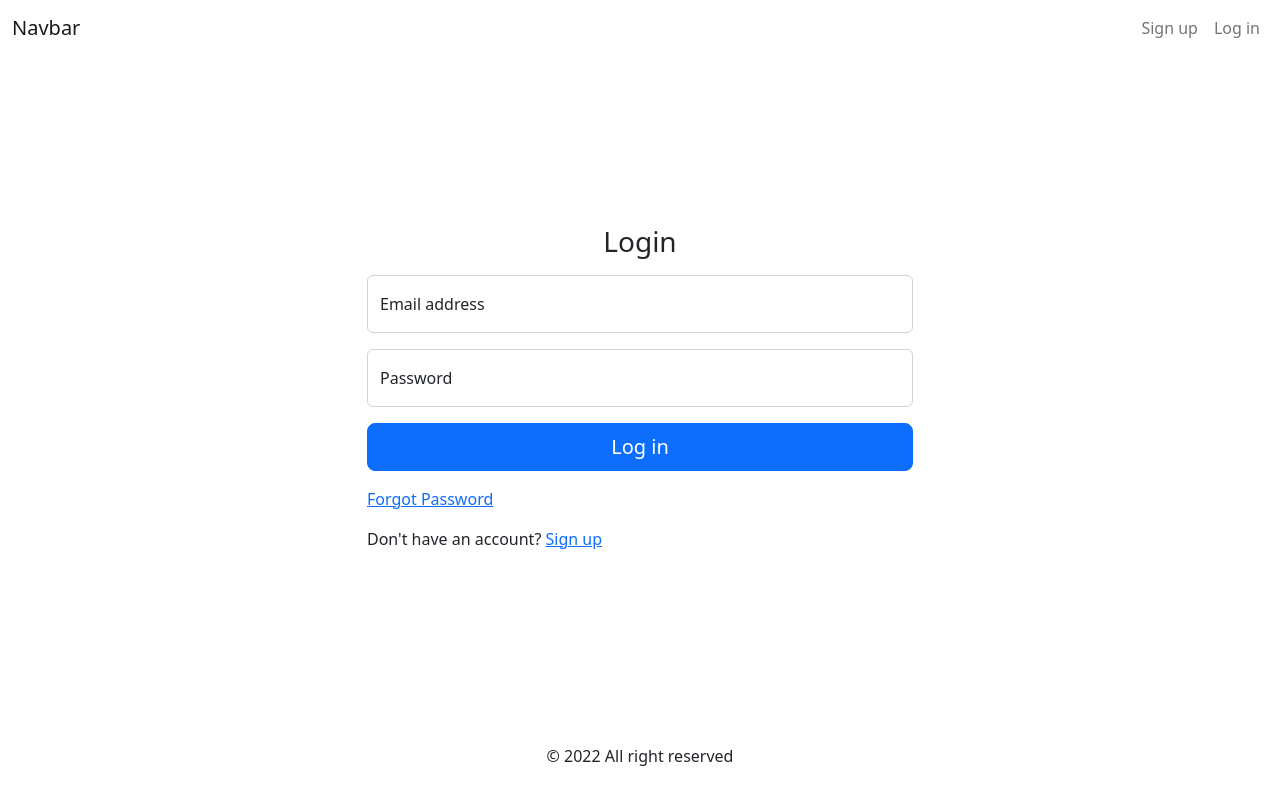
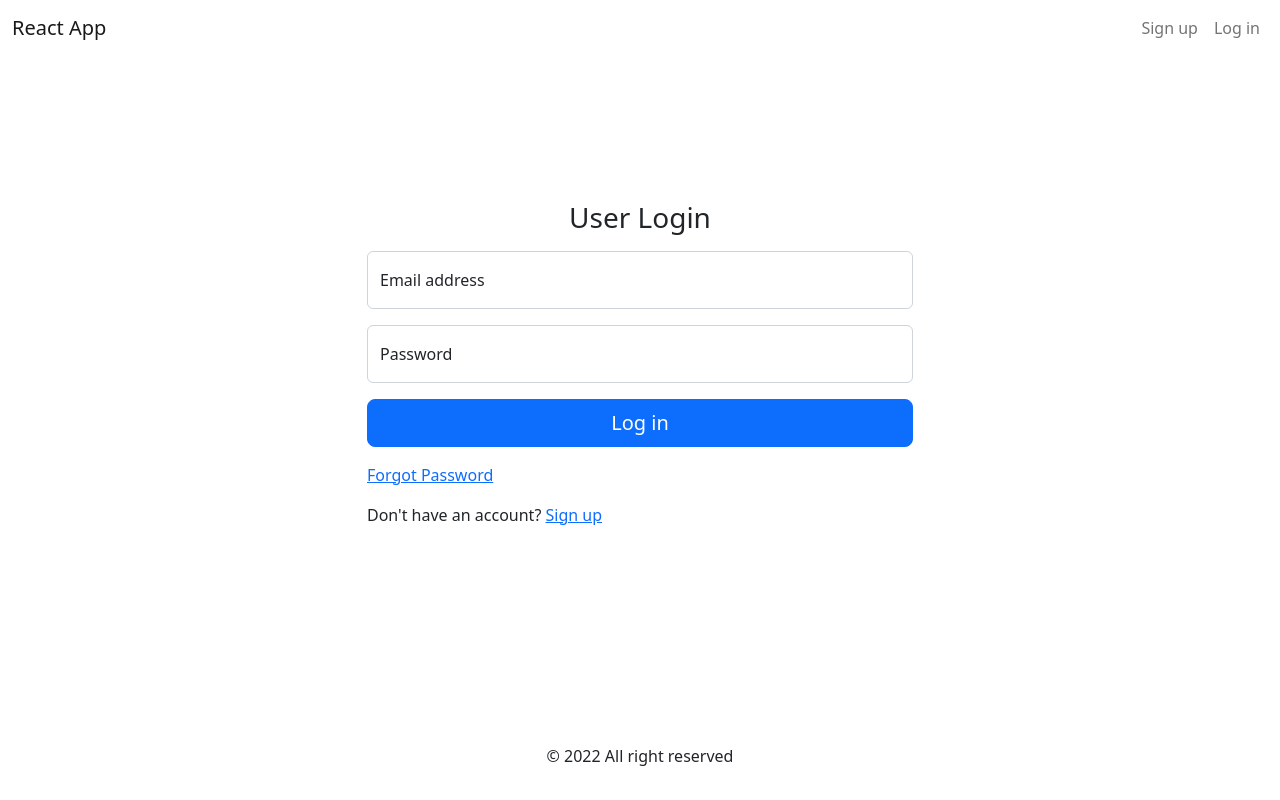
Before and after one commit to Nulimitz/react-advanced-auth, a React (Create React App) app in the folder client/: page /login in a window 1280 px wide. Built offline with nearby package versions, Linux system fonts and the light colour scheme.

Commit message:
Removed margin from auth pages

```diff
--- a/client/src/components/Navbar.js
+++ b/client/src/components/Navbar.js
@@ -4,8 +4,8 @@ function Navbar() {
   return (
     <nav className="navbar navbar-expand-lg bg-transparent fixed-top">
       <div className="container-fluid">
-        <a className="navbar-brand" href="#">
-          Navbar
+        <a className="navbar-brand" href="/">
+          React App
         </a>
         <button
           className="navbar-toggler"
--- a/client/src/pages/auth/ForgotPassword.js
+++ b/client/src/pages/auth/ForgotPassword.js
@@ -4,7 +4,7 @@ function ForgotPassword() {
   return (
     <Layout fullscreen>
       <div className="container">
-        <div className="row mt-5">
+        <div className="row">
           <div className="col-md-6 m-auto">
             <h3 className="mb-3 text-center">Forgot Password</h3>
             <form>
--- a/client/src/pages/auth/Login.js
+++ b/client/src/pages/auth/Login.js
@@ -4,9 +4,9 @@ function Login() {
   return (
     <Layout fullscreen>
       <div className="container">
-        <div className="row mt-5">
+        <div className="row">
           <div className="col-md-6 m-auto">
-            <h3 className="mb-3 text-center">Login</h3>
+            <h3 className="mb-3 text-center">User Login</h3>
             <form>
               <div class="form-floating mb-3">
                 <input
--- a/client/src/pages/auth/Register.js
+++ b/client/src/pages/auth/Register.js
@@ -4,9 +4,9 @@ function Register() {
   return (
     <Layout fullscreen>
       <div className="container">
-        <div className="row mt-5">
+        <div className="row">
           <div className="col-md-6 m-auto">
-            <h3 className="mb-3 text-center">Register</h3>
+            <h3 className="mb-3 text-center">User Registration</h3>
             <form>
               <div class="form-floating mb-3">
                 <input
--- a/client/src/pages/auth/ResetPassword.js
+++ b/client/src/pages/auth/ResetPassword.js
@@ -4,7 +4,7 @@ function ResetPassword() {
   return (
     <Layout fullscreen>
       <div className="container">
-        <div className="row mt-5">
+        <div className="row">
           <div className="col-md-6 m-auto">
             <h3 className="mb-3 text-center">Reset Password</h3>
             <form>
```
